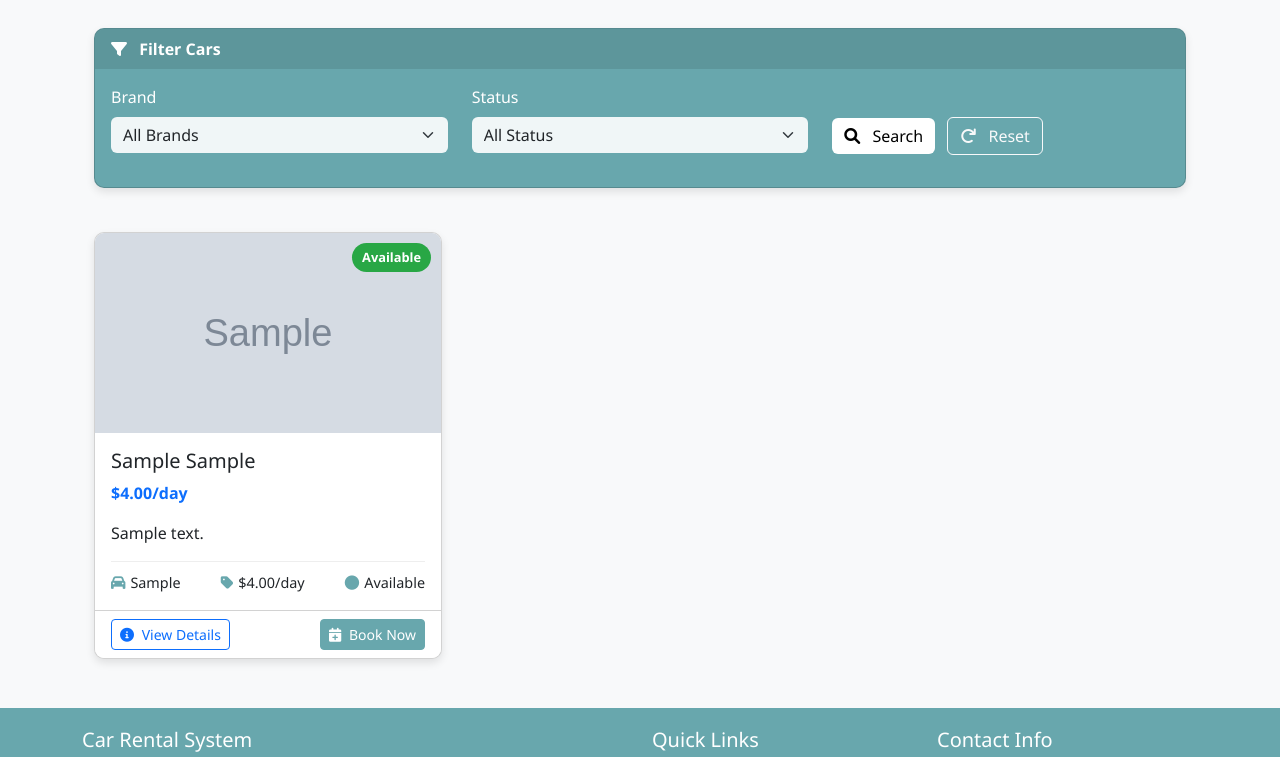
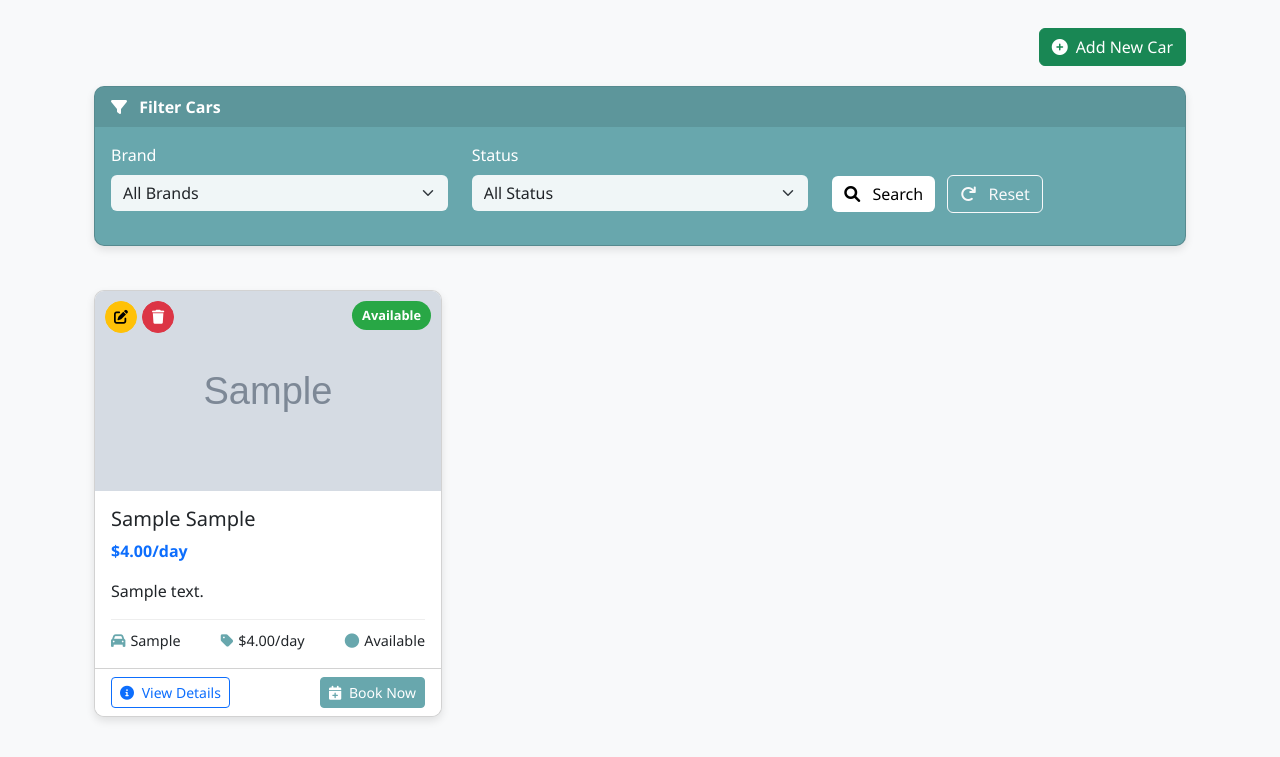
Before and after one commit to jamalihassan0307/Car_Rent_ControlPanel, a Django app: page /cars/ in a window 1280 px wide. Shown: the part 296-1053 px from the top of the page. Run offline with Django 5.2, Linux system fonts and the light colour scheme; a user stored in the database is signed in; tables that the repository leaves empty hold one stand-in row (values such as "Sample post"); grey boxes marked "Sample" are stand-in pictures.

Commit message:
Add admin controls to car list template for enhanced management
- Introduced admin action buttons for adding, editing, and deleting cars, visible to users with appropriate roles.
- Added styling for admin controls to improve layout and accessibility.

```diff
--- a/myapp/templates/myapp/car_list.html
+++ b/myapp/templates/myapp/car_list.html
@@ -109,6 +109,29 @@
         color: var(--secondary-color);
         margin-bottom: 20px;
     }
+
+    .admin-actions {
+        margin-bottom: 20px;
+    }
+
+    .car-admin-controls {
+        position: absolute;
+        top: 10px;
+        left: 10px;
+        z-index: 10;
+        display: flex;
+        gap: 5px;
+    }
+
+    .car-admin-controls .btn {
+        width: 32px;
+        height: 32px;
+        padding: 0;
+        display: flex;
+        align-items: center;
+        justify-content: center;
+        border-radius: 50%;
+    }
 </style>
 {% endblock %}
 
@@ -122,6 +145,17 @@
 </div>
 
 <div class="container">
+    {% if user.role >= 2 %}
+    <!-- Admin Actions -->
+    <div class="row admin-actions">
+        <div class="col-md-12 text-end">
+            <a href="{% url 'add_car' %}" class="btn btn-success">
+                <i class="fas fa-plus-circle me-2"></i>Add New Car
+            </a>
+        </div>
+    </div>
+    {% endif %}
+
     <!-- Filters Section -->
     <div class="row mb-4">
         <div class="col-md-12">
@@ -179,6 +213,17 @@
                 <div class="col-md-4">
                     <div class="card car-card">
                         <div class="position-relative">
+                            {% if user.role >= 2 %}
+                            <div class="car-admin-controls">
+                                <a href="{% url 'edit_car' car.id %}" class="btn btn-sm btn-warning" title="Edit Car">
+                                    <i class="fas fa-edit"></i>
+                                </a>
+                                <a href="{% url 'delete_car' car.id %}" class="btn btn-sm btn-danger" title="Delete Car" onclick="return confirm('Are you sure you want to delete this car?')">
+                                    <i class="fas fa-trash"></i>
+                                </a>
+                            </div>
+                            {% endif %}
+
                             {% if car.image %}
                                 <img src="{{ car.image.url }}" alt="{{ car.brand }} {{ car.model }}" class="card-img-top car-image">
                             {% else %}
```
Also changed, not shown: db.sqlite3, media/profile_images/logo.png (added).
